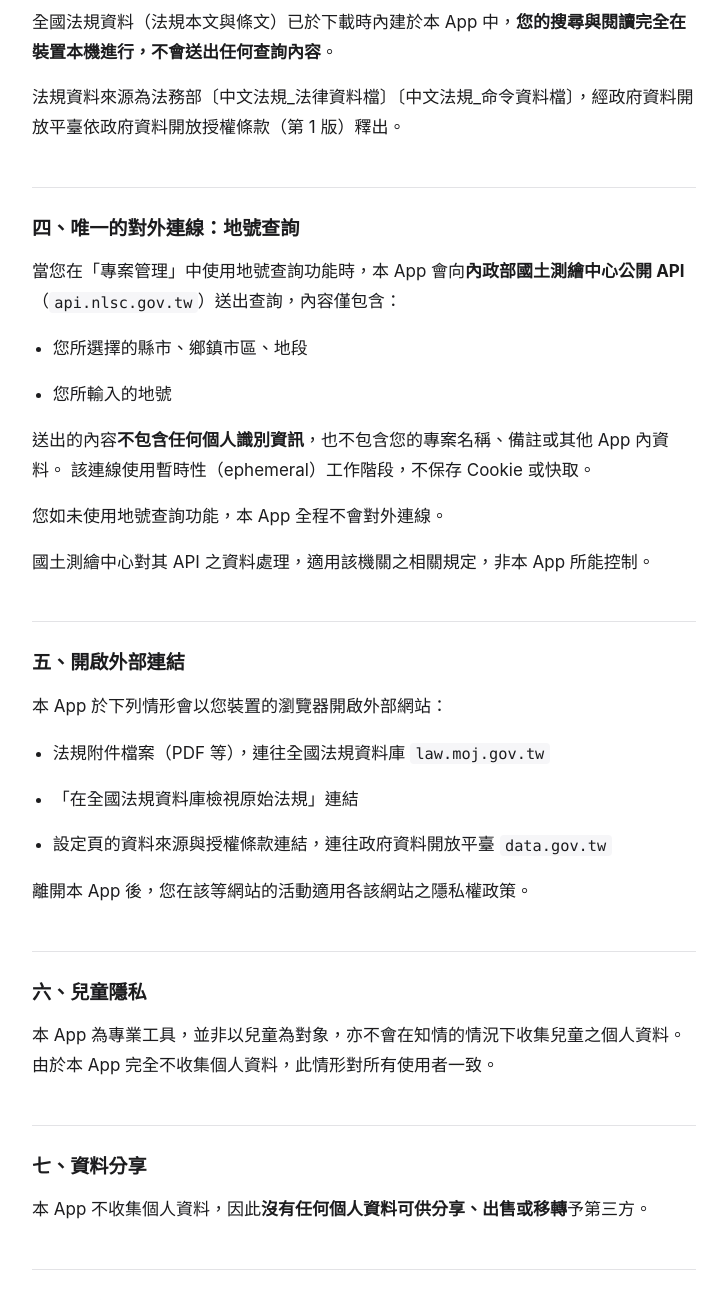
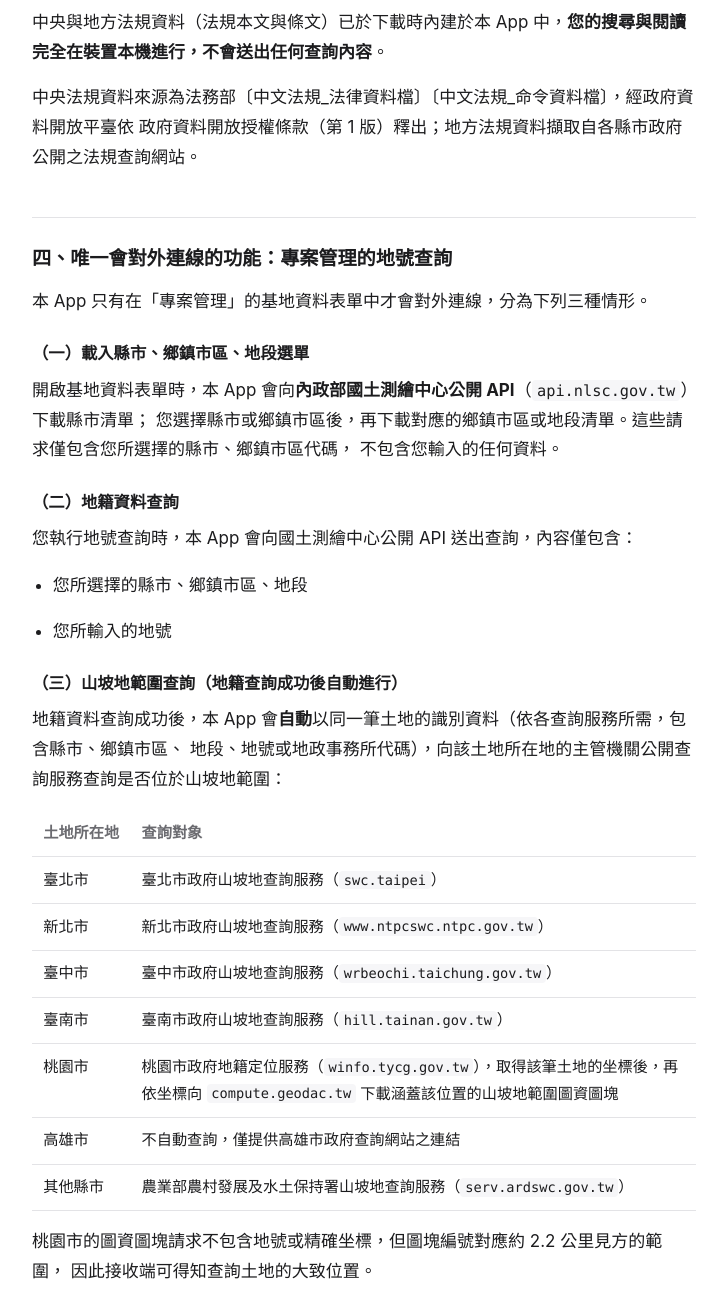
Before and after one commit to wind15973/archcode-legal, a plain HTML site: page index.html in a window 1280 px wide. Shown: the part 1500-2800 px from the top of the page, without its empty margins (276-1003 px from the left). Drawn offline with Linux system fonts and the light colour scheme.

Commit message:
docs: disclose hillside lookup hosts and pick-list requests (#1)
Co-authored-by: Claude Opus 5.5 <noreply@anthropic.com>

```diff
--- a/index.html
+++ b/index.html
@@ -62,6 +62,7 @@
   table { border-collapse: collapse; width: 100%; min-width: 22rem; font-size: .95rem; }
   th, td { text-align: left; padding: .6rem .7rem; border-bottom: 1px solid var(--rule); vertical-align: top; }
   th { color: var(--muted); font-weight: 600; white-space: nowrap; }
+  h3 { font-size: 1.02rem; margin: 1.4rem 0 .5rem; }
   code {
     font-family: ui-monospace, SFMono-Regular, Menlo, monospace;
     font-size: .9em; background: var(--card); padding: .1em .35em; border-radius: .25rem;
@@ -76,7 +77,7 @@
 <body>
 <main>
   <h1>ArchCode 隱私權政策</h1>
-  <p class="updated">最後更新：2026 年 8 月 20 日</p>
+  <p class="updated">最後更新：2026 年 11 月 11 日</p>
 
   <p>ArchCode（以下稱「本 App」）是一款台灣建築法規查詢與檢核輔助工具。本政策說明本 App 如何處理您的資料。</p>
 
@@ -116,28 +117,79 @@
     我們沒有這些資料的副本，因此無法代為復原。</p>
 
   <h2>三、法規資料為離線內建</h2>
-  <p>全國法規資料（法規本文與條文）已於下載時內建於本 App 中，<strong>您的搜尋與閱讀完全在裝置本機進行，不會送出任何查詢內容</strong>。</p>
-  <p>法規資料來源為法務部〔中文法規_法律資料檔〕〔中文法規_命令資料檔〕，經政府資料開放平臺依政府資料開放授權條款（第 1 版）釋出。</p>
 
-  <h2>四、唯一的對外連線：地號查詢</h2>
-  <p>當您在「專案管理」中使用地號查詢功能時，本 App 會向<strong>內政部國土測繪中心公開 API</strong>
-    （<code>api.nlsc.gov.tw</code>）送出查詢，內容僅包含：</p>
+  <p>中央與地方法規資料（法規本文與條文）已於下載時內建於本 App 中，<strong>您的搜尋與閱讀完全在裝置本機進行，不會送出任何查詢內容</strong>。</p>
+
+  <p>中央法規資料來源為法務部〔中文法規_法律資料檔〕〔中文法規_命令資料檔〕，經政府資料開放平臺依
+    政府資料開放授權條款（第 1 版）釋出；地方法規資料擷取自各縣市政府公開之法規查詢網站。</p>
+
+  <h2>四、唯一會對外連線的功能：專案管理的地號查詢</h2>
+
+  <p>本 App 只有在「專案管理」的基地資料表單中才會對外連線，分為下列三種情形。</p>
+
+  <h3>（一）載入縣市、鄉鎮市區、地段選單</h3>
+
+  <p>開啟基地資料表單時，本 App 會向<strong>內政部國土測繪中心公開 API</strong>（<code>api.nlsc.gov.tw</code>）下載縣市清單；
+    您選擇縣市或鄉鎮市區後，再下載對應的鄉鎮市區或地段清單。這些請求僅包含您所選擇的縣市、鄉鎮市區代碼，
+    不包含您輸入的任何資料。</p>
+
+  <h3>（二）地籍資料查詢</h3>
+
+  <p>您執行地號查詢時，本 App 會向國土測繪中心公開 API 送出查詢，內容僅包含：</p>
+
   <ul>
     <li>您所選擇的縣市、鄉鎮市區、地段</li>
     <li>您所輸入的地號</li>
   </ul>
-  <p>送出的內容<strong>不包含任何個人識別資訊</strong>，也不包含您的專案名稱、備註或其他 App 內資料。
-    該連線使用暫時性（ephemeral）工作階段，不保存 Cookie 或快取。</p>
-  <p>您如未使用地號查詢功能，本 App 全程不會對外連線。</p>
-  <p>國土測繪中心對其 API 之資料處理，適用該機關之相關規定，非本 App 所能控制。</p>
+
+  <h3>（三）山坡地範圍查詢（地籍查詢成功後自動進行）</h3>
+
+  <p>地籍資料查詢成功後，本 App 會<strong>自動</strong>以同一筆土地的識別資料（依各查詢服務所需，包含縣市、鄉鎮市區、
+    地段、地號或地政事務所代碼），向該土地所在地的主管機關公開查詢服務查詢是否位於山坡地範圍：</p>
+
+  <div class="table-wrap">
+    <table>
+      <thead><tr><th>土地所在地</th><th>查詢對象</th></tr></thead>
+      <tbody>
+        <tr><td>臺北市</td><td>臺北市政府山坡地查詢服務（<code>swc.taipei</code>）</td></tr>
+        <tr><td>新北市</td><td>新北市政府山坡地查詢服務（<code>www.ntpcswc.ntpc.gov.tw</code>）</td></tr>
+        <tr><td>臺中市</td><td>臺中市政府山坡地查詢服務（<code>wrbeochi.taichung.gov.tw</code>）</td></tr>
+        <tr><td>臺南市</td><td>臺南市政府山坡地查詢服務（<code>hill.tainan.gov.tw</code>）</td></tr>
+        <tr><td>桃園市</td><td>桃園市政府地籍定位服務（<code>winfo.tycg.gov.tw</code>），取得該筆土地的坐標後，再依坐標向 <code>compute.geodac.tw</code> 下載涵蓋該位置的山坡地範圍圖資圖塊</td></tr>
+        <tr><td>高雄市</td><td>不自動查詢，僅提供高雄市政府查詢網站之連結</td></tr>
+        <tr><td>其他縣市</td><td>農業部農村發展及水土保持署山坡地查詢服務（<code>serv.ardswc.gov.tw</code>）</td></tr>
+      </tbody>
+    </table>
+  </div>
+
+  <p>桃園市的圖資圖塊請求不包含地號或精確坐標，但圖塊編號對應約 2.2 公里見方的範圍，
+    因此接收端可得知查詢土地的大致位置。</p>
+
+  <h3>共通說明</h3>
+
+  <p>上述所有查詢送出的內容<strong>均為土地資料，不包含您的姓名、聯絡方式或裝置識別碼</strong>，也不包含您的專案名稱、
+    備註或其他 App 內資料。與任何網路連線相同，接收端伺服器可看到連線的 IP 位址，以及 iOS 系統預設附帶的
+    App 名稱、版本與系統版本資訊；本 App 不會另外附加任何識別資訊。
+    各連線均使用暫時性（ephemeral）工作階段，不將 Cookie 或快取寫入裝置；
+    部分查詢服務要求的工作階段 Cookie 僅暫存於記憶體，App 關閉即消失。</p>
+
+  <p>您如未開啟「專案管理」的基地資料表單，本 App 全程不會對外連線。</p>
+
+  <p>上述各機關對其查詢服務之資料處理，適用各該機關之相關規定，非本 App 所能控制。</p>
 
   <h2>五、開啟外部連結</h2>
+
   <p>本 App 於下列情形會以您裝置的瀏覽器開啟外部網站：</p>
+
   <ul>
-    <li>法規附件檔案（PDF 等），連往全國法規資料庫 <code>law.moj.gov.tw</code></li>
-    <li>「在全國法規資料庫檢視原始法規」連結</li>
+    <li>法規附件檔案（PDF 等）與「檢視原始法規」連結：中央法規連往全國法規資料庫 <code>law.moj.gov.tw</code>，地方法規連往各縣市政府法規查詢網站</li>
     <li>設定頁的資料來源與授權條款連結，連往政府資料開放平臺 <code>data.gov.tw</code></li>
+    <li>設定頁的「隱私權政策」連結，連往本頁（<code>wind15973.github.io</code>）</li>
+    <li>專案檢討結果中的參考法規連結，例如內政部營建法規系統 <code>glrs.moi.gov.tw</code></li>
+    <li>都市計畫資料的「開啟原始資料」連結，連往各縣市政府都市計畫或法規網站</li>
+    <li>山坡地查詢結果中各主管機關查詢網站的連結</li>
   </ul>
+
   <p>離開本 App 後，您在該等網站的活動適用各該網站之隱私權政策。</p>
 
   <h2>六、兒童隱私</h2>
```
